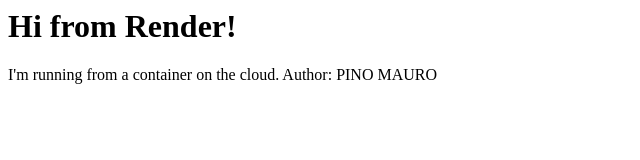
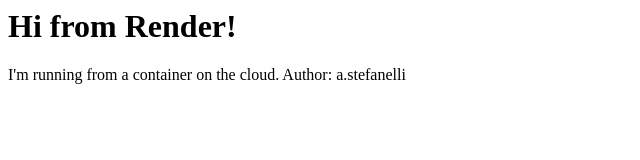
Before and after one commit to Zebrasino/web-render-example-docker, a plain HTML site: page index.html in a window 1280 px wide. Shown: the full height of the page, 0-640 px from the left. Drawn offline with Linux system fonts and the light colour scheme.

Commit message:
frist commpit

```diff
--- a/index.html
+++ b/index.html
@@ -1,2 +1,2 @@
 <h1>Hi from Render!</h1>
-<p>I'm running from a container on the cloud. Author: PINO MAURO</p>
+<p>I'm running from a container on the cloud. Author: a.stefanelli </p>
```
